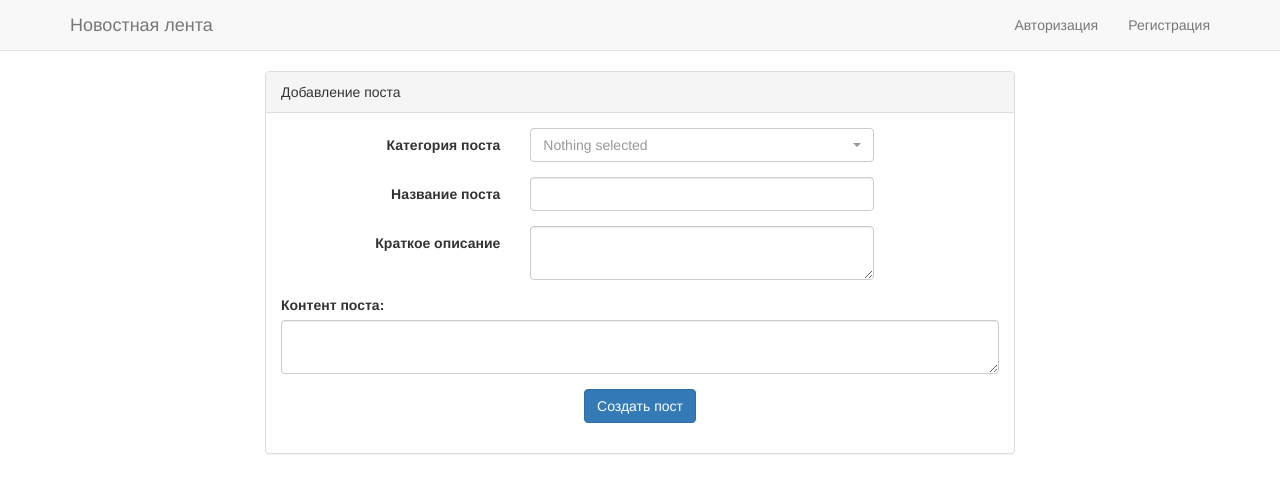
After one commit to Fedchishina/posts, a PHP site: template resources/views/pages/posts/add.html.twig in a window 1280 px wide. The commit adds this page. Shown: the top 493 px of the page. Run offline with PHP 8.4, Linux system fonts and the light colour scheme; the template is opened without the code that fills it, so the values that code supplies are empty; some libraries are stand-ins or nearby versions.

Commit message:
made adding posts

```diff
--- a/config/routes.php
+++ b/config/routes.php
@@ -3,5 +3,6 @@ return [
     'login' => 'users/login', //login of user
     'register' => 'users/register', //register of user
     'logout' => 'users/logout', //logout of user
+    'posts/add' => 'posts/add', //add post
     '' => 'posts/index', //main page
 ];
--- a/public/css/styles.css
+++ b/public/css/styles.css
@@ -1,3 +1,6 @@
 .page-header {
     margin-top: 10px;
 }
+.btn-centered {
+    text-align: center;
+}
--- a/public/index.php
+++ b/public/index.php
@@ -24,6 +24,7 @@ use App\Controllers\Controller;
 $loader = new Twig_Loader_Filesystem(ROOT . '/resources/views');
 $twig = new Twig_Environment($loader);
 $twig->addGlobal('session', $_SESSION);
+$twig->addGlobal('getParams', $_GET);
 Controller::initTwig($twig);
 
 /**
--- a/resources/views/layouts/main.html.twig
+++ b/resources/views/layouts/main.html.twig
@@ -51,5 +51,6 @@
     <script src="//ajax.googleapis.com/ajax/libs/jquery/1.11.3/jquery.min.js"></script>
     <script src="//maxcdn.bootstrapcdn.com/bootstrap/3.3.6/js/bootstrap.min.js"></script>
     <script src="//cdnjs.cloudflare.com/ajax/libs/bootstrap-select/1.12.4/js/bootstrap-select.min.js"></script>
+    <script src="https://cdn.ckeditor.com/4.7.3/standard/ckeditor.js"></script>
     <script src="/js/scripts.js"></script>
 </body>
--- /dev/null
+++ b/resources/views/pages/posts/add.html.twig
@@ -0,0 +1,70 @@
+{% extends "layouts/main.html.twig" %}
+
+{% block content %}
+    <div class="container">
+        <div class="row">
+            <div class="col-md-8 col-md-offset-2">
+                <div class="panel panel-default">
+                    <div class="panel-heading">Добавление поста</div>
+                    <div class="panel-body">
+                        <form method="POST" action="/posts/add" class="form-horizontal">
+                            <div class="form-group">
+                                <label for="category-list" class="col-md-4 control-label">Категория поста</label>
+                                <div class="col-md-6">
+                                    <select class="selectpicker form-control" id="category-list" name="category_id" required>
+                                        {% for category in categories %}
+                                            <option value="{{ category.id }}">{{ category.name }}</option>
+                                        {% endfor %}
+                                    </select>
+                                    {% if errors['name'] is not empty %}
+                                        <span class="help-block">
+                                            <strong>{{ errors['name'][0] }}</strong>
+                                        </span>
+                                    {% endif %}
+                                </div>
+                            </div>
+                            <div class="form-group">
+                                <label for="name" class="col-md-4 control-label">Название поста</label>
+                                <div class="col-md-6">
+                                    <input id="name" type="text" name="name" value="{% if inputs['name'] is not empty %} {{ inputs['name'] }}{% endif %}" class="form-control" required>
+                                    {% if errors['name'] is not empty %}
+                                        <span class="help-block">
+                                            <strong>{{ errors['name'][0] }}</strong>
+                                        </span>
+                                    {% endif %}
+                                </div>
+                            </div>
+                            <div class="form-group">
+                                <label for="description" class="col-md-4 control-label">Краткое описание</label>
+                                <div class="col-md-6">
+                                    <textarea id="description" name="description" class="form-control" required></textarea>
+                                    {% if errors['description'] is not empty %}
+                                        <span class="help-block">
+                                            <strong>{{ errors['description'][0] }}</strong>
+                                        </span>
+                                    {% endif %}
+                                </div>
+                            </div>
+                            <div class="form-group">
+                                <label for="content" class="col-md-12">Контент поста:</label>
+                                <div class="col-md-12">
+                                    <textarea id="content" name="content" class="ckeditor form-control" required></textarea>
+                                    {% if errors['content'] is not empty %}
+                                        <span class="help-block">
+                                            <strong>{{ errors['content'][0] }}</strong>
+                                        </span>
+                                    {% endif %}
+                                </div>
+                            </div>
+                            <div class="form-group">
+                                <div class="btn-centered">
+                                    <button type="submit" class="btn btn-primary btn-centered">Создать пост</button>
+                                </div>
+                            </div>
+                        </form>
+                    </div>
+                </div>
+            </div>
+        </div>
+    </div>
+{% endblock %}
--- a/routing/Router.php
+++ b/routing/Router.php
@@ -22,6 +22,7 @@ class Router
             if ($uri == '/') {
                 return $uri;
             } else {
+                return $uri;
                 return substr($uri,0, strpos($uri,'?'));
             }
         }
```
Also changed, not shown: app/Controllers/PostsController.php (+28 -1 lines), app/Models/Post.php (+67 -0 lines), resources/views/index.html.twig (+12 -2 lines).
